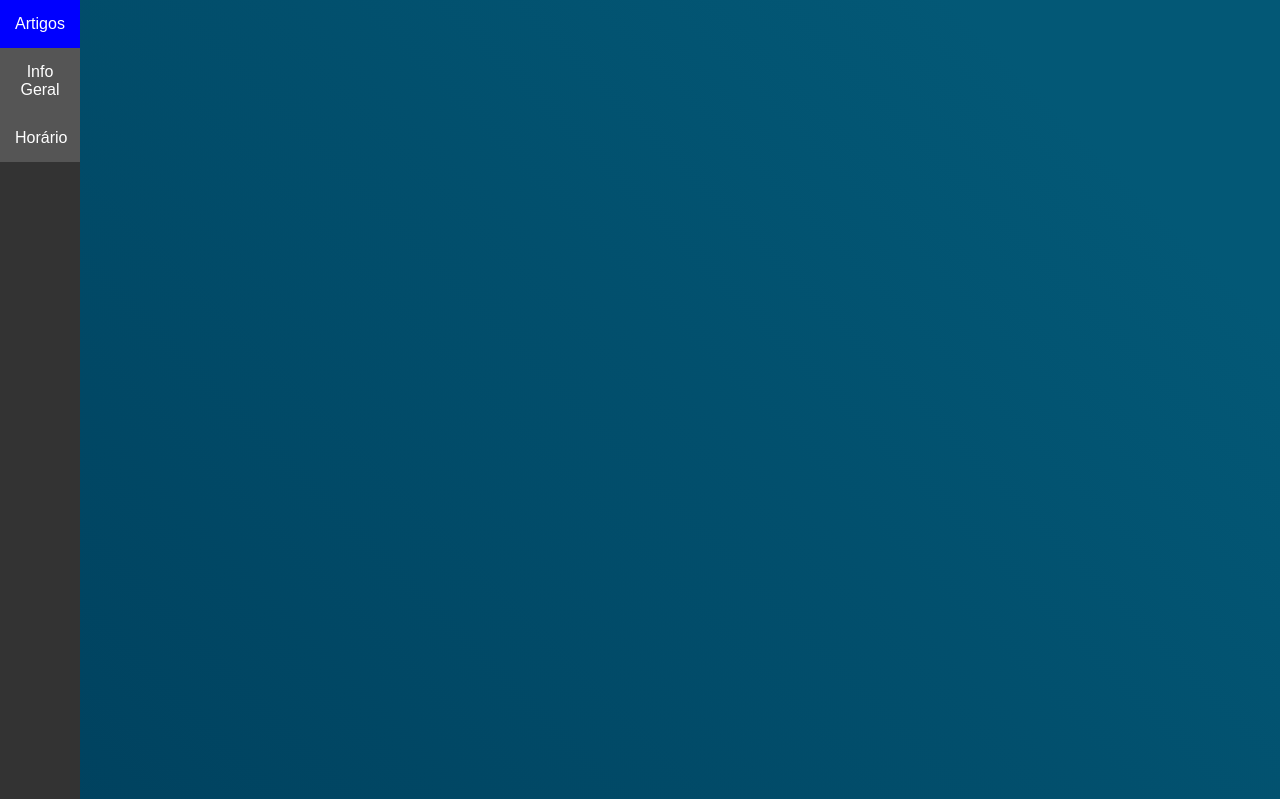
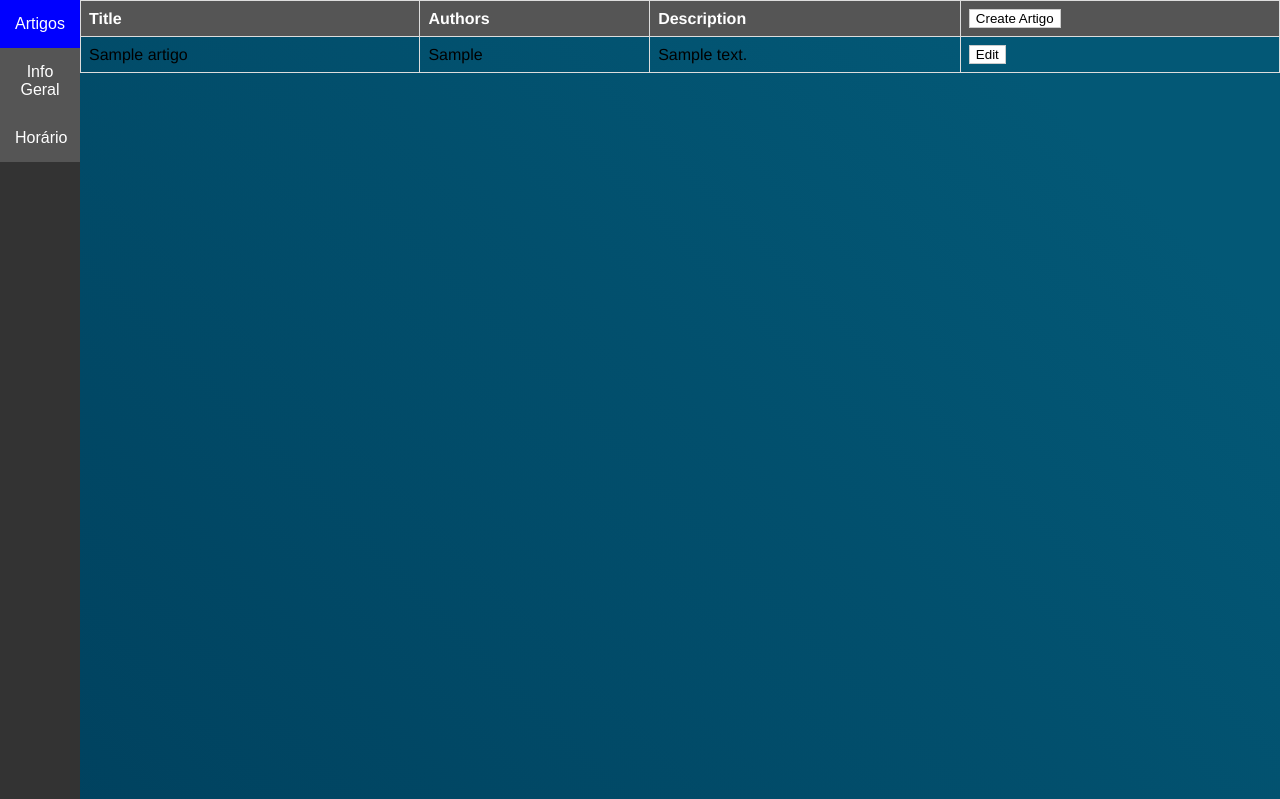
Before and after one commit to andrefhcaldeira/web-conference, a PHP site: page /admin_artigo.php in a window 1280 px wide; the page is wider, and only the part inside the window is pictured. Shown: the part 147-946 px from the top of that part. Run offline with PHP 8.4, Linux system fonts and the light colour scheme; tables that the repository leaves empty hold one stand-in row (values such as "Sample post").

Commit message:
Create_Artigos

```diff
--- a/admin_artigo.php
+++ b/admin_artigo.php
@@ -2,22 +2,150 @@
 
 include "inc/top.inc.php";
 
+?>
 
-?>
+<style>
+       .flex-container {
+        display: flex;
+    }
+
+    /* Content styles */
+    .content {
+        flex: 1;
+        max-width: 1200px; /* Set your desired max-width */
+
+    }
+
+    /* Table styles */
+    .content table {
+        width: 100%;
+        border-collapse: collapse;
+    }
+
+    .content th, .content td {
+        border: 1px solid #ddd;
+        padding: 8px;
+        text-align: left;
+    }
+
+    .content th {
+        background-color: #555;
+        color: white;
+    }
+    .popup-container {
+            display: none;
+            position: fixed;
+            top: 0;
+            left: 0;
+            width: 100%;
+            height: 100%;
+            background: rgba(0, 0, 0, 0.5);
+            justify-content: center;
+            align-items: center;
+        }
+
+        .popup {
+            background: white;
+            padding: 20px;
+            border-radius: 8px;
+            width: 300px;
+        }
+
+        .close-btn {
+            cursor: pointer;
+            position: absolute;
+            top: 10px;
+            right: 10px;
+        }
+    </style>
+</style>
 
 <head>
 
 <body>
-    <div>
+<div class="flex-container">
     <!-- Include the sidebar -->
     <?php
     $currentPage = 'artigos';
     include("inc/admin_sidebar.php"); ?>
-    </div>
+<div class="content">
+            <table>
+                <thead>
+                    <tr>
+                        <th>Title</th>
+                        <th>Authors</th>
+                        <th>Description</th>
+                        <th> <button onclick="openPopup()">Create Artigo</button></th>
+                    </tr>
+                </thead>
+                <tbody>
+                    <?php
+                    // Include the database configuration file
+                    include("inc/config.inc.php");
 
+                    // SQL query to retrieve data from the database
+                    $sql = "SELECT titulo, autores, descricao FROM artigo";
+                    $result = $db->query($sql);
 
-</body>
-</html>
+                    // Output data from each row
+                    while ($row = $result->fetch_assoc()) {
+                        echo "<tr>
+                                <td>" . $row["titulo"] . "</td>
+                                <td>" . $row["autores"] . "</td>
+                                <td>" . $row["descricao"] . "</td>
+                                <td><button onclick=\"openEditPopup('')\">Edit</button></td>
+                                </tr>";
+                      }
+
+                      // Close the database connection
+                      $db->close();
+                      ?>
+                  </tbody>
+              </table>
+          </div>
+
+          <!-- Popup Form for Creating/Edit Artigo -->
+          <div class="popup-container" id="popup-container">
+              <div class="popup">
+                  <span class="close-btn" onclick="closePopup()">X</span>
+                  <h2>Create/Edit Artigo</h2>
+                  <!-- Include your form here -->
+                  <!-- For simplicity, a basic form is shown below -->
+                  <form id="artigo-form" method="post" action="do_create_artigo.php">
+                      <label for="titulo">Title:</label>
+                      <input type="text" id="titulo" name="titulo" required><br>
+
+                      <label for="autores">Authors:</label>
+                      <input type="text" id="autores" name="autores" required><br>
+
+                      <label for="descricao">Description:</label>
+                      <textarea id="descricao" name="descricao" required></textarea><br>
+
+                      <input type="submit" value="Submit">
+                  </form>
+              </div>
+          </div>
+
+          <!-- Include JavaScript for popup functionality -->
+          <script>
+              function openPopup() {
+                  document.getElementById("popup-container").style.display = "flex";
+              }
+
+              function openEditPopup(created) {
+                  // You can modify this function to pre-fill the form with existing data
+                  document.getElementById("popup-container").style.display = "flex";
+              }
+
+              function closePopup() {
+                  document.getElementById("popup-container").style.display = "none";
+              }
+          </script>
+
+      </div>
+
+  </body>
+  </html>
 <?php
 
 include "inc/bot.inc.php";
```
Also changed, not shown: do_create_artigo.php (added, +24 -0 lines).
